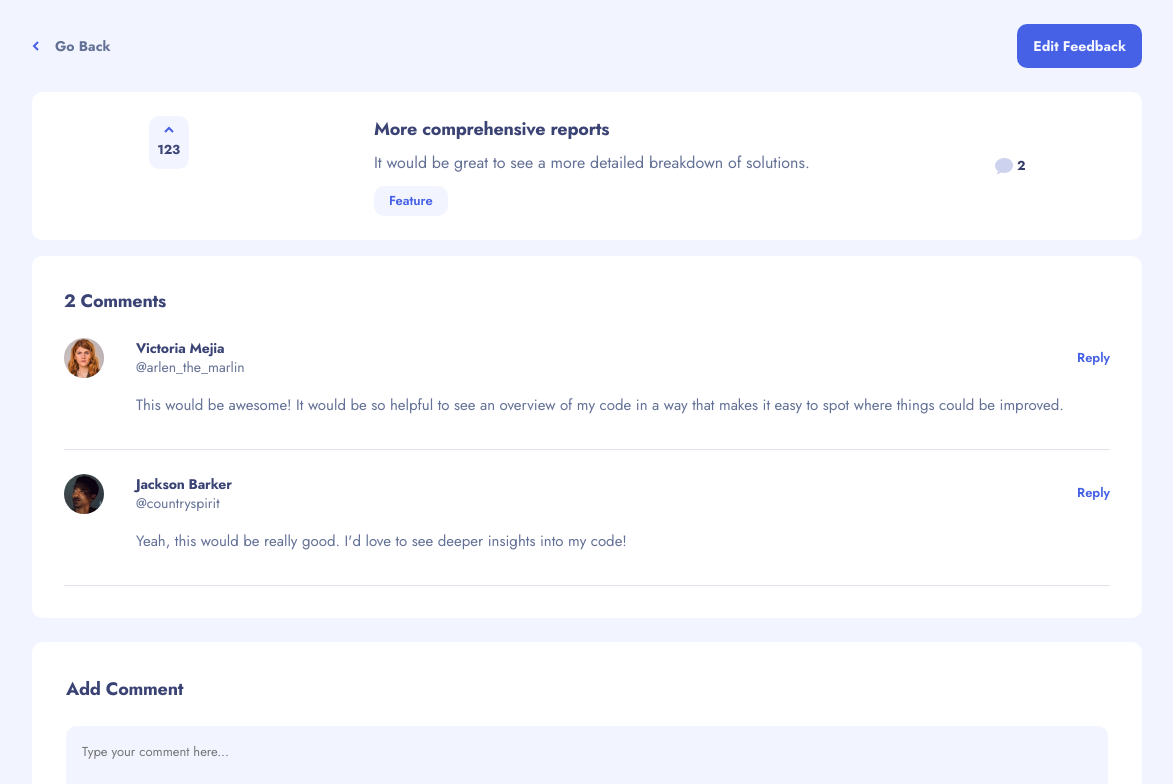
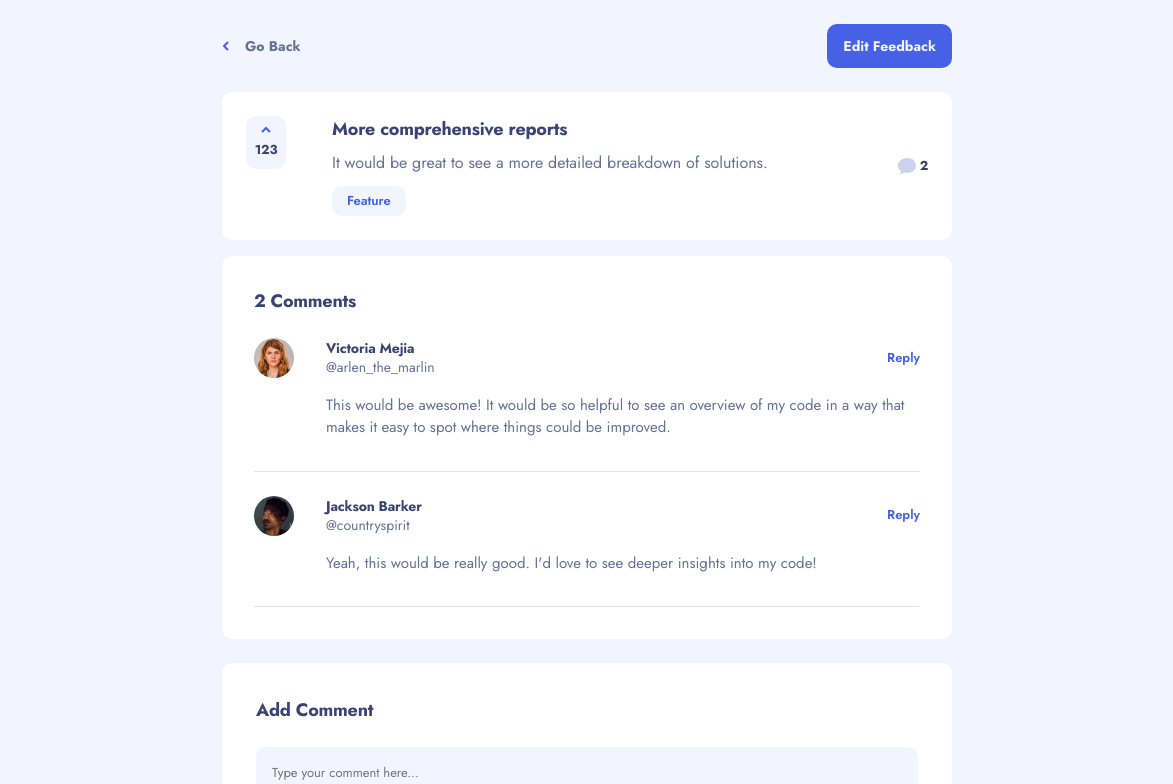
Before and after one commit to a-maystorov/product-feedback-app, a React (Create React App) app: page /roadmap-list in a window 1536 px wide. Both pictures are taken after a click on the element 394 px from the left and 366 px from the top of the page. Shown: the top 784 px of the page, without its empty margins (181-1354 px from the left). Built offline with nearby package versions, Linux system fonts and the light colour scheme.

Commit message:
Finish desktop layout. Add some finishing touches.

```diff
--- a/src/components/NoSuggestionsYet.css
+++ b/src/components/NoSuggestionsYet.css
@@ -36,7 +36,12 @@
 }
 
 @media screen and (min-width: 768px) {
+  .no-suggestions h1 {
+    font-size: 2.4rem;
+  }
+
   .no-suggestions p {
     max-width: 410px;
+    font-size: 1.6rem;
   }
 }
--- a/src/components/RoadmapList.css
+++ b/src/components/RoadmapList.css
@@ -1,3 +1,7 @@
+.roadmap-list {
+  padding-bottom: 5rem;
+}
+
 .roadmap-header h1 {
   font-weight: 700;
   font-size: 1.8rem;
@@ -20,6 +24,15 @@
   .roadmap-header h1,
   .roadmap-header p {
     font-size: 1.4rem;
+  }
+}
+
+@media screen and (min-width: 1366px) {
+  .roadmap-header h1 {
+    font-size: 1.8rem;
+  }
+  .roadmap-header p {
+    font-size: 1.6rem;
   }
 }
 
--- a/src/components/SuggestionList.css
+++ b/src/components/SuggestionList.css
@@ -64,7 +64,7 @@
   }
 
   .suggestion-details__link {
-    padding-left: 4rem;
+    padding-left: 3rem;
     width: 85%;
   }
 }
@@ -152,7 +152,7 @@
 @media screen and (min-width: 768px) {
   .suggestion-list__tablet-plus {
     display: flex;
-    justify-content: space-around;
+    justify-content: space-between;
     align-items: center;
   }
 
@@ -173,3 +173,12 @@
     padding: 0;
   }
 }
+
+@media screen and (min-width: 1366px) {
+  .suggestion-list__item.suggestion-roadmap h2 {
+    font-size: 1.8rem;
+  }
+  .suggestion-list__item.suggestion-roadmap p {
+    font-size: 1.6rem;
+  }
+}
--- a/src/pages/CreateSuggestion/CreateSuggestion.css
+++ b/src/pages/CreateSuggestion/CreateSuggestion.css
@@ -2,7 +2,6 @@
   background: var(--color-white-primary);
   border-radius: 10px;
   padding: 2.4rem;
-  margin-bottom: 7rem;
 }
 
 @media screen and (min-width: 768px) {
@@ -53,6 +52,34 @@
   font-size: 1.3rem;
   line-height: 1.879rem;
   color: var(--color-gray-secondary);
+}
+
+.create-suggestion input:focus,
+.create-suggestion select:focus,
+.create-suggestion textarea:focus {
+  border: 1px solid var(--color-blue-primary);
+}
+
+@media screen and (min-width: 1366px) {
+  .create-suggestion h1 {
+    font-size: 2.4rem;
+  }
+
+  .create-suggestion h2 {
+    font-size: 1.4rem;
+  }
+
+  .create-suggestion__title__description,
+  .create-suggestion__category__description,
+  .create-suggestion__detail__description {
+    font-size: 1.4rem;
+  }
+
+  .create-suggestion input,
+  .create-suggestion select,
+  .create-suggestion textarea {
+    font-size: 1.4rem;
+  }
 }
 
 .create-suggestion textarea {
--- a/src/pages/SuggestionDetails/CreateComment.css
+++ b/src/pages/SuggestionDetails/CreateComment.css
@@ -36,6 +36,10 @@
   cursor: pointer;
 }
 
+.add-comment textarea:focus {
+  border: 1px solid var(--color-blue-primary);
+}
+
 .post-comment--container {
   width: 119px;
 }
--- a/src/pages/SuggestionDetails/SuggestionComments.css
+++ b/src/pages/SuggestionDetails/SuggestionComments.css
@@ -151,7 +151,7 @@
 }
 
 .add-reply textarea:focus {
-  border-color: var(--color-blue-primary);
+  border: 1px solid var(--color-blue-primary);
 }
 
 /* Cancel Button */
--- a/src/pages/SuggestionDetails/SuggestionDetails.css
+++ b/src/pages/SuggestionDetails/SuggestionDetails.css
@@ -24,3 +24,19 @@
     max-width: 142px;
   }
 }
+
+.suggestion-details .suggestion-list__tablet-plus {
+  justify-content: space-between;
+}
+
+.suggestion-details .suggestion-list__header {
+  width: 85%;
+  padding-left: 3rem;
+}
+
+@media screen and (min-width: 1366px) {
+  .suggestion-details--container {
+    max-width: 730px;
+    margin: 0 auto;
+  }
+}
--- a/src/pages/SuggestionDetails/SuggestionDetails.js
+++ b/src/pages/SuggestionDetails/SuggestionDetails.js
@@ -42,7 +42,11 @@ const SuggestionDetails = ({ suggestions, currentUser, windowWidth }) => {
   }, [comments, suggestion]);
 
   return (
-    <div className="container">
+    <div
+      className={
+        windowWidth < 1366 ? 'container' : 'suggestion-details--container'
+      }>
+      <div className={windowWidth >= 768 ? 'suggestion-details' : null}>
         <nav className="suggestion-details__nav">
           <Link to="/">
             <BackButton theme={'light'} />
@@ -90,6 +94,7 @@ const SuggestionDetails = ({ suggestions, currentUser, windowWidth }) => {
           setComments={setComments}
         />
       </div>
+    </div>
   );
 };
 
```
Lines whose indentation alone changed are shown as unchanged.
